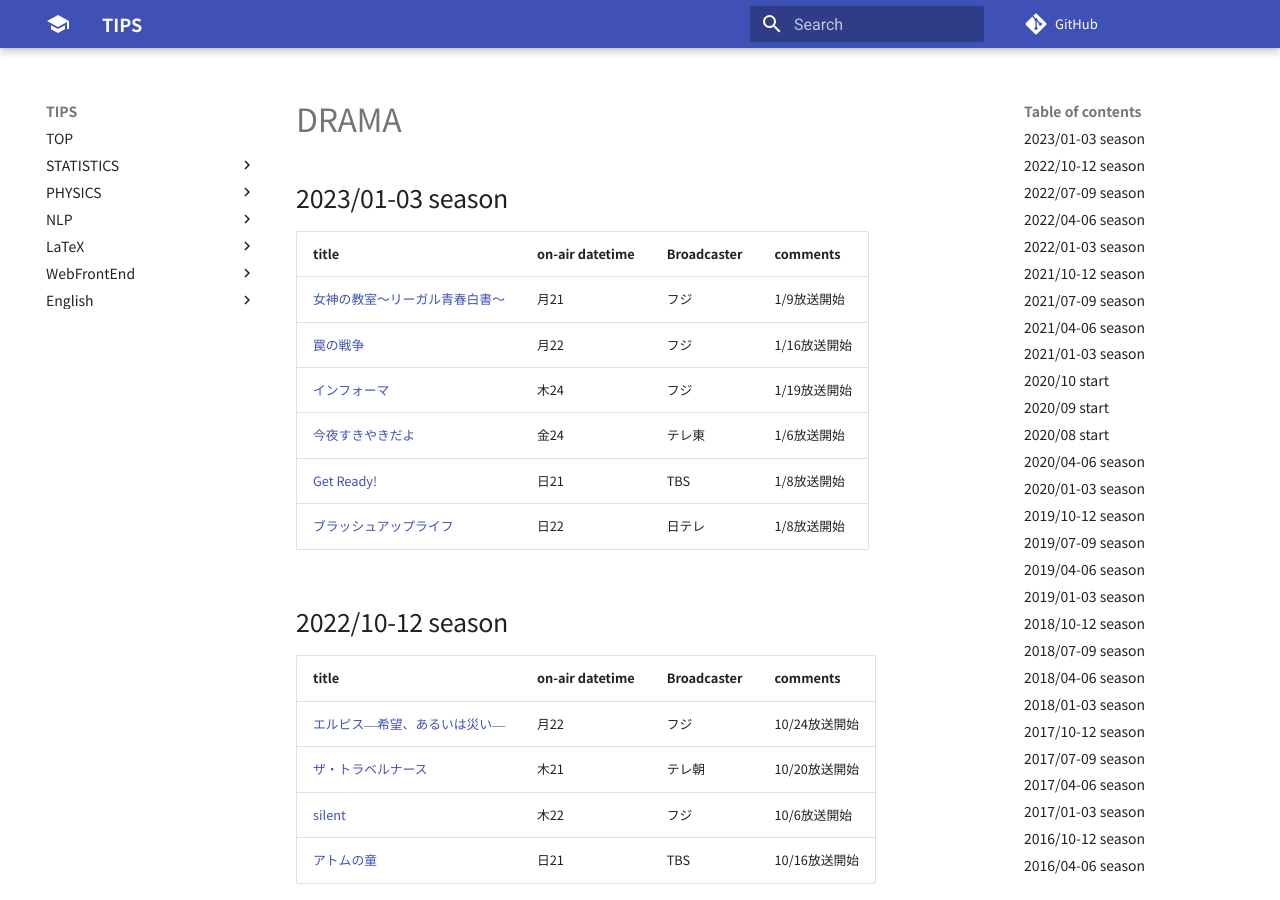
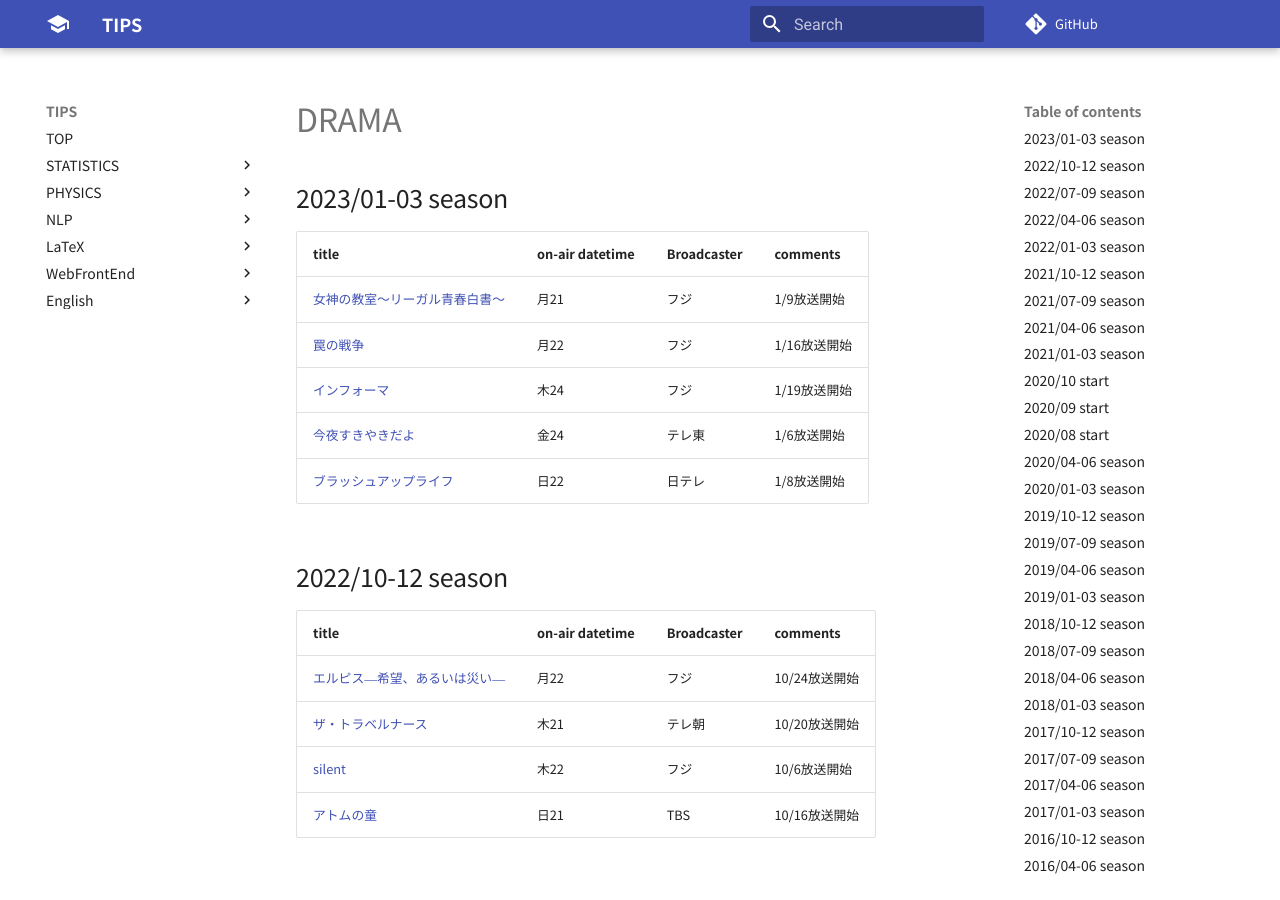
Before and after one commit to aYukiYoshida/tips, an MkDocs documentation site: the page built from docs/favorites/drama.md, in a window 1280 px wide and 900 px high. Built offline with MkDocs 1.6.1 and Material for MkDocs 9.7.7, drawn with Linux system fonts in a browser that asks for light colours; comment, search, counter and statistics services are not loaded.

Commit message:
[del] Update table of 2023/01-2023/03 of drama doc

```diff
--- a/docs/favorites/drama.md
+++ b/docs/favorites/drama.md
@@ -8,7 +8,6 @@
 |[罠の戦争](https://www.ktv.jp/wana/)|月22|フジ|1/16放送開始|
 |[インフォーマ](https://www.ktv.jp/informa/)|木24|フジ|1/19放送開始|
 |[今夜すきやきだよ](https://www.tv-tokyo.co.jp/konyasukiyakidayo/)|金24|テレ東|1/6放送開始|
-|[Get Ready!](https://www.tbs.co.jp/getready_tbs/)|日21|TBS|1/8放送開始|
 |[ブラッシュアップライフ](https://www.ntv.co.jp/brushup-life/)|日22|日テレ|1/8放送開始|
 
 ## 2022/10-12 season
```
